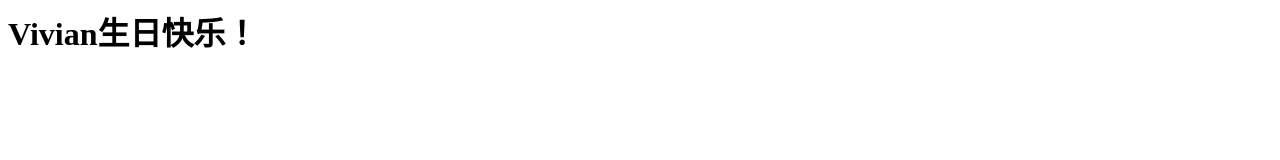
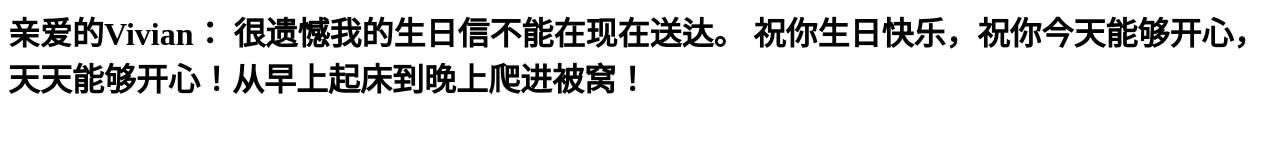
Before and after one commit to fiodore/fiodore.github.io, a plain HTML site: page index.html in a window 1280 px wide. Drawn offline with Linux system fonts and the light colour scheme.

Commit message:
Update index.html

```diff
--- a/index.html
+++ b/index.html
@@ -1 +1,3 @@
-<h1>Vivian生日快乐！</h1>
+<h1>亲爱的Vivian：
+  很遗憾我的生日信不能在现在送达。
+祝你生日快乐，祝你今天能够开心，天天能够开心！从早上起床到晚上爬进被窝！</h1>
```
